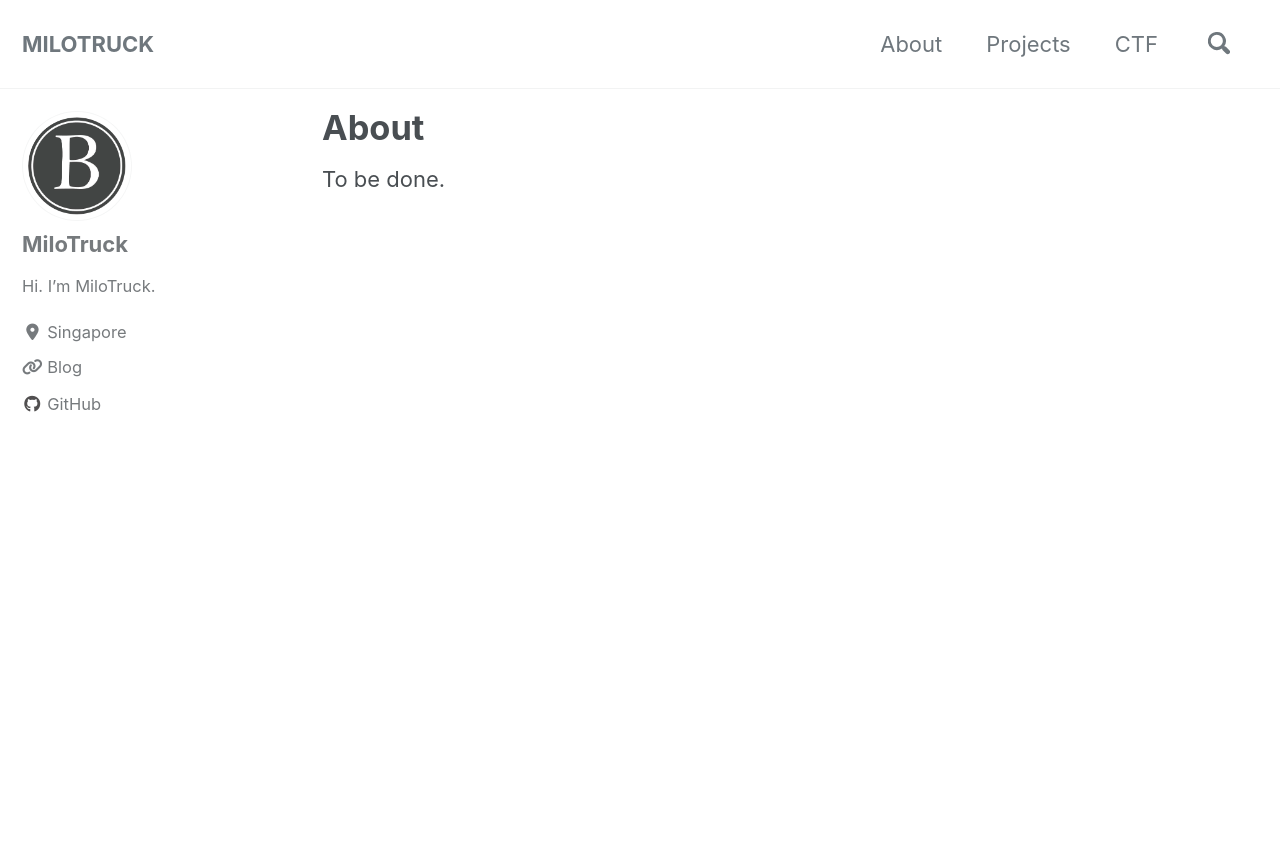
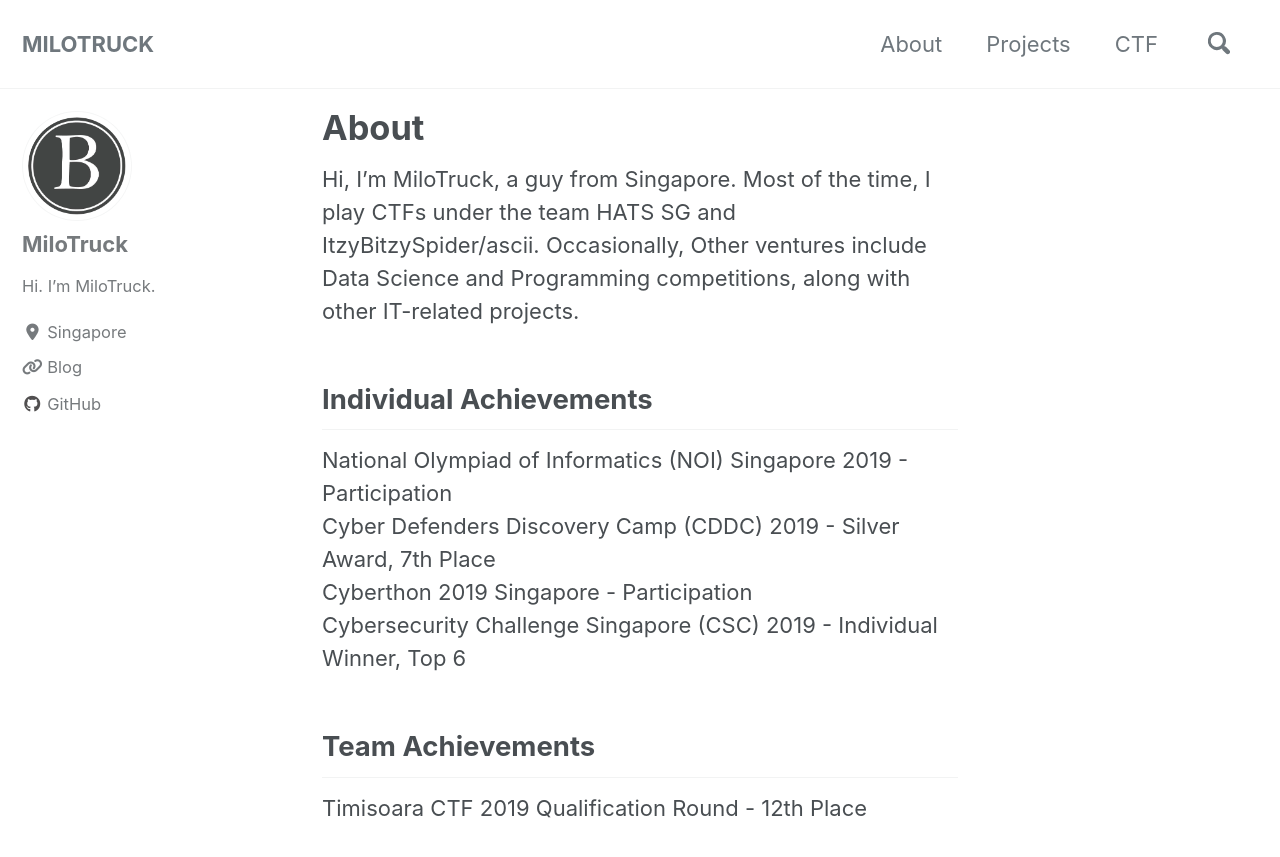
Before and after one commit to MiloTruck/milotruck.github.io, a Jekyll site: the page built from _pages/about.md, in a window 1280 px wide and 900 px high. Shown: the top 857 px of the window. Built offline with Jekyll 4.4.1, drawn with Linux system fonts in a browser that asks for light colours; cached includes are drawn as plain includes; nearby versions of some CDN libraries.

Commit message:
Updated About page.

```diff
--- a/_pages/about.md
+++ b/_pages/about.md
@@ -1,7 +1,14 @@
 ---
 title: "About"
 permalink: /about/
+---
+Hi, I'm MiloTruck, a guy from Singapore. Most of the time, I play CTFs under the team HATS SG and ItzyBitzySpider/ascii. Occasionally, Other ventures include Data Science and Programming competitions, along with other IT-related projects.
 
----
+## Individual Achievements
+National Olympiad of Informatics (NOI) Singapore 2019 - Participation
+Cyber Defenders Discovery Camp (CDDC) 2019 - Silver Award, 7th Place
+Cyberthon 2019 Singapore - Participation
+Cybersecurity Challenge Singapore (CSC) 2019 - Individual Winner, Top 6
 
-To be done.
+## Team Achievements
+Timisoara CTF 2019 Qualification Round - 12th Place
```
